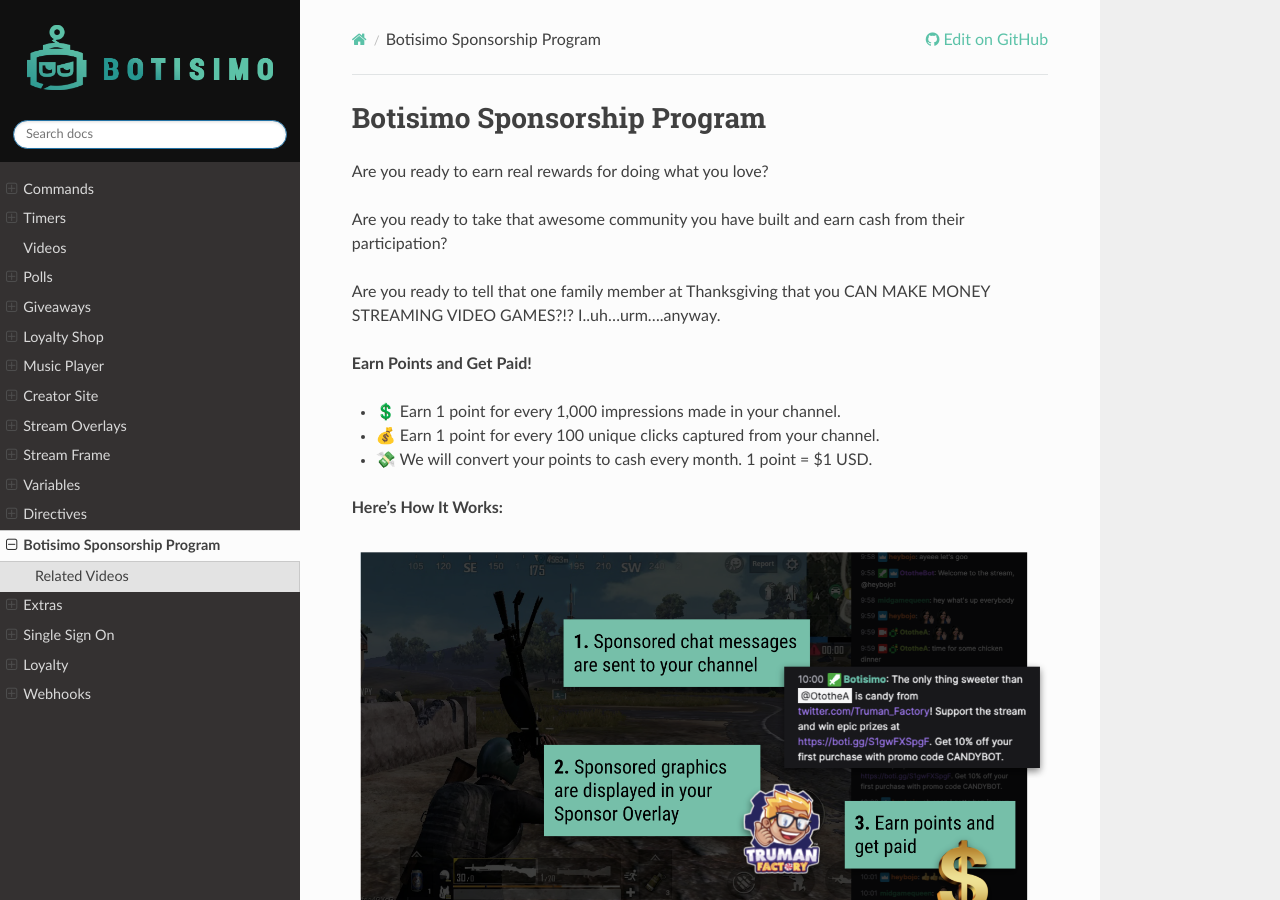
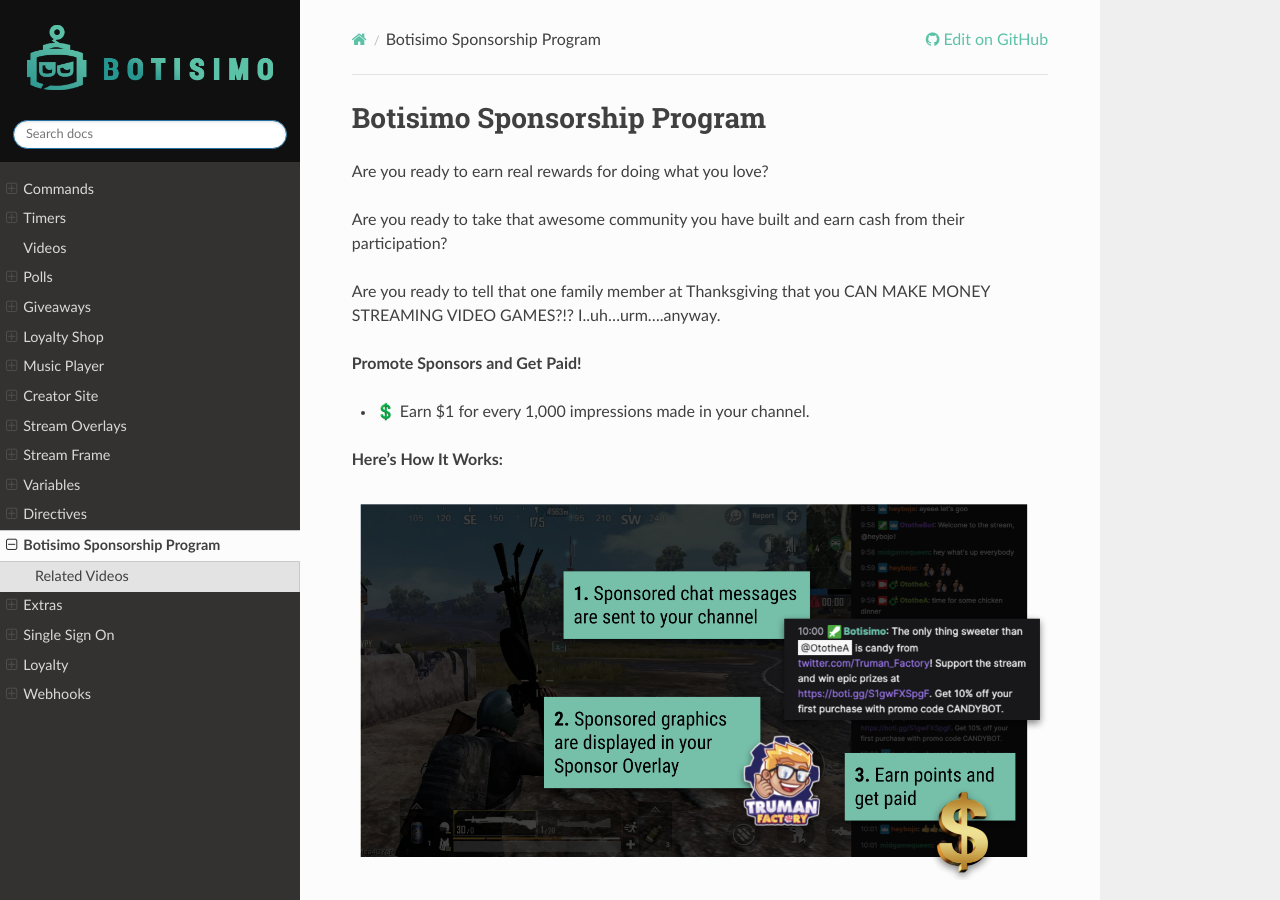
Before and after one commit to botisimo/botisimo-documentation, a Sphinx documentation site: the page built from docs/sponsorship/index.rst, in a window 1280 px wide and 900 px high. Built offline with Sphinx 7.4.7 and the Read the Docs theme 2.0.0, drawn with Linux system fonts in a browser that asks for light colours; a script that is not in the unit is left out.

Commit message:
update sponsorship page

```diff
--- a/docs/sponsorship/index.rst
+++ b/docs/sponsorship/index.rst
@@ -7,11 +7,9 @@
 
 Are you ready to tell that one family member at Thanksgiving that you CAN MAKE MONEY STREAMING VIDEO GAMES?!? I..uh...urm....anyway.
 
-**Earn Points and Get Paid!**
+**Promote Sponsors and Get Paid!**
 
-* 💲 Earn 1 point for every 1,000 impressions made in your channel.
-* 💰 Earn 1 point for every 100 unique clicks captured from your channel.
-* 💸 We will convert your points to cash every month. 1 point = $1 USD.
+* 💲 Earn $1 for every 1,000 impressions made in your channel.
 
 **Here's How It Works:**
 
```
